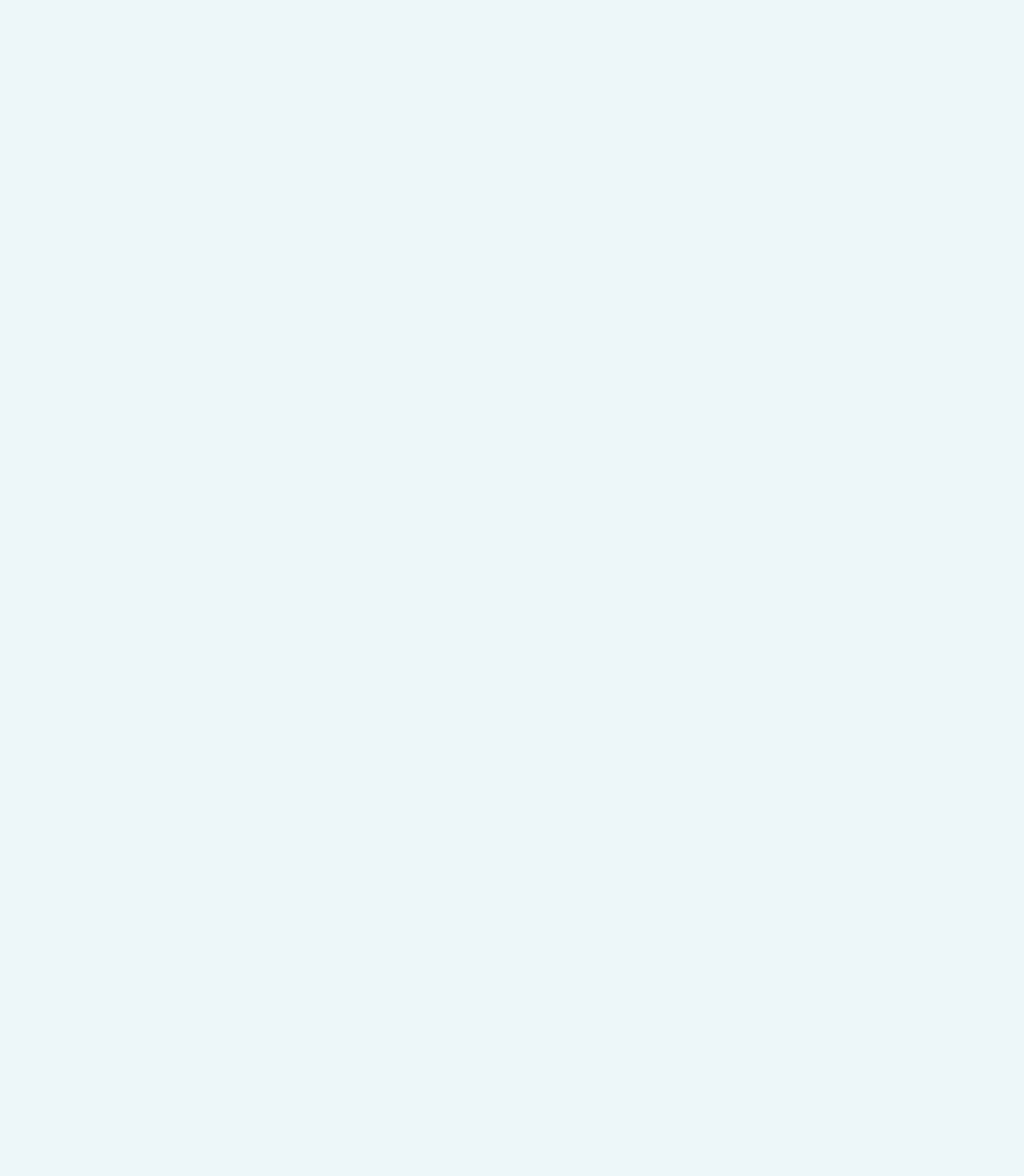
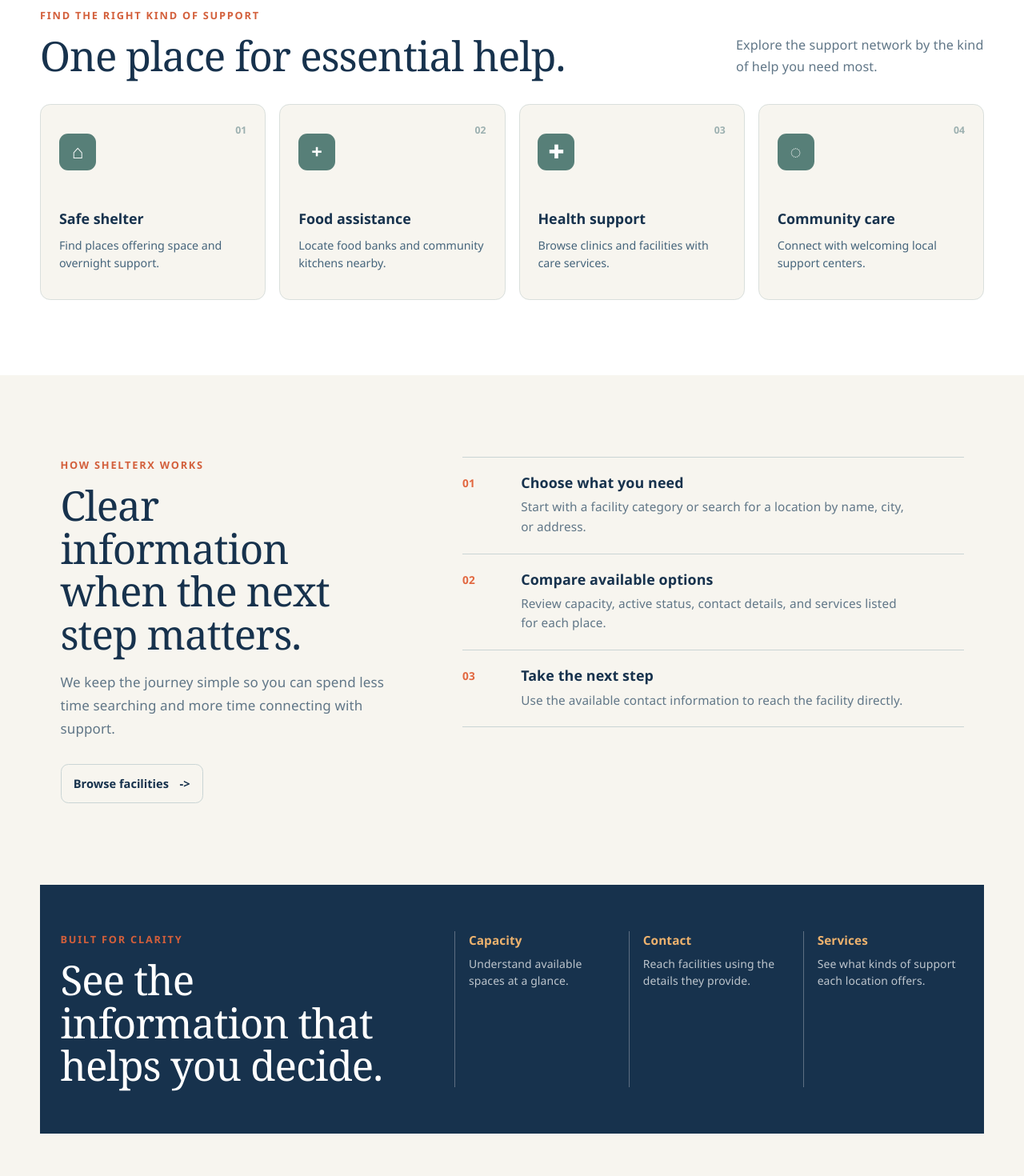
Before and after one commit to Talha-Morshed/ShelterX, a React (Vite) app in the folder client/: page / in a window 1280 px wide. Shown: the part 1280-2750 px from the top of the page at 80% size. Before the commit the page ends 1238 px from the top, so only its background shows below. Built offline with nearby package versions, Linux system fonts and the light colour scheme.

Commit message:
Made the home page visually attractive

```diff
--- a/client/src/components/PublicFacilityBrowser.css
+++ b/client/src/components/PublicFacilityBrowser.css
@@ -236,12 +236,25 @@
   padding: 0.7rem 0.9rem;
   border: 1px solid #cad5d5;
   border-radius: 0.55rem;
-  color: #607687;
-  background: #f7f5ef;
-  cursor: not-allowed;
+  color: #fff;
+  background: #e2673f;
+  cursor: pointer;
   font: inherit;
   font-size: 0.86rem;
   font-weight: 800;
+  transition: background 0.2s ease, border-color 0.2s ease, transform 0.2s ease, box-shadow 0.2s ease;
+}
+
+.public-details-button:hover,
+.public-details-button:focus-visible {
+  border-color: #c95331;
+  background: #c95331;
+  box-shadow: 0 8px 16px rgba(226, 103, 63, 0.2);
+  transform: translateY(-1px);
+}
+
+.public-details-button:active {
+  transform: translateY(0);
 }
 
 .public-state {
--- a/client/src/components/PublicHome.css
+++ b/client/src/components/PublicHome.css
@@ -223,6 +223,237 @@
   line-height: 1.7;
 }
 
+.public-support-section {
+  padding: 5rem 1.5rem 5.5rem;
+  background: #fff;
+}
+
+.public-section-heading,
+.public-support-grid,
+.public-process-section,
+.public-confidence-section,
+.public-home-cta {
+  max-width: 1180px;
+  margin-right: auto;
+  margin-left: auto;
+}
+
+.public-section-heading {
+  display: flex;
+  align-items: flex-end;
+  justify-content: space-between;
+  gap: 2rem;
+  margin-bottom: 2rem;
+}
+
+.public-section-heading h2,
+.public-process-copy h2,
+.public-confidence-section h2,
+.public-home-cta h2 {
+  margin: 0;
+  color: #17324d;
+  font-family: Georgia, 'Times New Roman', serif;
+  font-size: clamp(2rem, 4vw, 3.35rem);
+  font-weight: 500;
+  line-height: 1.05;
+}
+
+.public-section-heading > p {
+  max-width: 310px;
+  margin: 0;
+  color: #607687;
+  font-size: 0.95rem;
+  line-height: 1.65;
+}
+
+.public-support-grid {
+  display: grid;
+  grid-template-columns: repeat(4, minmax(0, 1fr));
+  gap: 1rem;
+}
+
+.public-support-card {
+  position: relative;
+  min-height: 245px;
+  padding: 1.35rem;
+  border: 1px solid #d9dfdc;
+  border-radius: 0.75rem;
+  color: #45647b;
+  background: #f7f5ef;
+  cursor: pointer;
+  font: inherit;
+  text-align: left;
+  transition: transform 0.22s ease, border-color 0.22s ease, box-shadow 0.22s ease;
+}
+
+.public-support-card:hover,
+.public-support-card:focus-visible {
+  border-color: #e2673f;
+  box-shadow: 0 16px 26px rgba(23, 50, 77, 0.1);
+  transform: translateY(-4px);
+}
+
+.public-support-number {
+  position: absolute;
+  top: 1.35rem;
+  right: 1.35rem;
+  color: #9cb0b0;
+  font-size: 0.72rem;
+  font-weight: 800;
+}
+
+.public-support-icon {
+  display: grid;
+  place-items: center;
+  width: 2.7rem;
+  height: 2.7rem;
+  margin-bottom: 2.8rem;
+  border-radius: 0.65rem;
+  color: #fff;
+  background: #577f78;
+  font-size: 1.4rem;
+  font-weight: 800;
+}
+
+.public-support-card strong,
+.public-support-card > span:last-child {
+  display: block;
+}
+
+.public-support-card strong {
+  margin-bottom: 0.5rem;
+  color: #17324d;
+  font-size: 1.05rem;
+}
+
+.public-support-card > span:last-child {
+  font-size: 0.84rem;
+  line-height: 1.5;
+}
+
+.public-process-section {
+  display: grid;
+  grid-template-columns: minmax(0, 0.8fr) minmax(0, 1.2fr);
+  gap: 5rem;
+  padding: 6rem 1.5rem;
+}
+
+.public-process-copy > p:not(.public-eyebrow) {
+  max-width: 430px;
+  margin: 1.15rem 0 1.7rem;
+  color: #607687;
+  line-height: 1.7;
+}
+
+.public-outline-button {
+  display: inline-flex;
+  align-items: center;
+  gap: 0.8rem;
+  padding: 0.72rem 0.9rem;
+  border: 1px solid #cad5d5;
+  border-radius: 0.55rem;
+  color: #17324d;
+  background: transparent;
+  cursor: pointer;
+  font: inherit;
+  font-size: 0.86rem;
+  font-weight: 800;
+}
+
+.public-outline-button:hover,
+.public-outline-button:focus-visible {
+  border-color: #e2673f;
+  color: #d35f3b;
+}
+
+.public-process-list {
+  border-top: 1px solid #cad5d5;
+}
+
+.public-process-item {
+  display: grid;
+  grid-template-columns: 3.2rem 1fr;
+  gap: 1.1rem;
+  padding: 1.25rem 0;
+  border-bottom: 1px solid #cad5d5;
+}
+
+.public-process-item > span {
+  color: #e2673f;
+  font-size: 0.8rem;
+  font-weight: 800;
+}
+
+.public-process-item h3 {
+  margin: 0 0 0.4rem;
+  color: #17324d;
+  font-size: 1.05rem;
+}
+
+.public-process-item p {
+  max-width: 480px;
+  margin: 0;
+  color: #607687;
+  font-size: 0.9rem;
+  line-height: 1.6;
+}
+
+.public-confidence-section {
+  display: grid;
+  grid-template-columns: minmax(0, 0.8fr) minmax(0, 1.2fr);
+  gap: 4rem;
+  padding: 3.4rem 1.5rem;
+  color: #fff;
+  background: #17324d;
+}
+
+.public-confidence-section h2 {
+  color: #fff;
+}
+
+.public-confidence-points {
+  display: grid;
+  grid-template-columns: repeat(3, 1fr);
+  gap: 1rem;
+}
+
+.public-confidence-points div {
+  padding-left: 1rem;
+  border-left: 1px solid rgba(255, 255, 255, 0.3);
+}
+
+.public-confidence-points strong,
+.public-confidence-points span {
+  display: block;
+}
+
+.public-confidence-points strong {
+  margin-bottom: 0.45rem;
+  color: #edb26e;
+  font-size: 0.9rem;
+}
+
+.public-confidence-points span {
+  color: rgba(255, 255, 255, 0.72);
+  font-size: 0.82rem;
+  line-height: 1.5;
+}
+
+.public-home-cta {
+  padding: 6rem 1.5rem 7rem;
+  text-align: center;
+}
+
+.public-home-cta h2 {
+  max-width: 600px;
+  margin: 0 auto;
+}
+
+.public-home-cta > p:not(.public-eyebrow) {
+  margin: 1rem 0 1.5rem;
+  color: #607687;
+}
+
 @media (max-width: 780px) {
   .public-hero {
     padding-top: 3.2rem;
@@ -235,6 +466,16 @@
 
   .public-hero-art {
     min-height: 270px;
+  }
+
+  .public-support-grid {
+    grid-template-columns: repeat(2, minmax(0, 1fr));
+  }
+
+  .public-process-section,
+  .public-confidence-section {
+    grid-template-columns: 1fr;
+    gap: 2.5rem;
   }
 }
 
@@ -260,4 +501,33 @@
   .public-hero-art {
     min-height: 230px;
   }
+
+  .public-support-section,
+  .public-process-section,
+  .public-confidence-section,
+  .public-home-cta {
+    padding-right: 1rem;
+    padding-left: 1rem;
+  }
+
+  .public-section-heading {
+    display: block;
+  }
+
+  .public-section-heading > p {
+    margin-top: 1rem;
+  }
+
+  .public-support-grid,
+  .public-confidence-points {
+    grid-template-columns: 1fr;
+  }
+
+  .public-support-card {
+    min-height: 190px;
+  }
+
+  .public-support-icon {
+    margin-bottom: 1.8rem;
+  }
 }
--- a/client/src/components/PublicHome.jsx
+++ b/client/src/components/PublicHome.jsx
@@ -49,6 +49,99 @@ const PublicHome = ({ onFindHelp, onAdmin }) => (
           Browse verified facility records, check available capacity, and find contact information for support in your area.
         </p>
       </section>
+
+      <section className="public-support-section">
+        <div className="public-section-heading">
+          <div>
+            <p className="public-eyebrow">Find the right kind of support</p>
+            <h2>One place for essential help.</h2>
+          </div>
+          <p>Explore the support network by the kind of help you need most.</p>
+        </div>
+        <div className="public-support-grid">
+          <button type="button" className="public-support-card" onClick={onFindHelp}>
+            <span className="public-support-number">01</span>
+            <span className="public-support-icon">⌂</span>
+            <strong>Safe shelter</strong>
+            <span>Find places offering space and overnight support.</span>
+          </button>
+          <button type="button" className="public-support-card" onClick={onFindHelp}>
+            <span className="public-support-number">02</span>
+            <span className="public-support-icon">+</span>
+            <strong>Food assistance</strong>
+            <span>Locate food banks and community kitchens nearby.</span>
+          </button>
+          <button type="button" className="public-support-card" onClick={onFindHelp}>
+            <span className="public-support-number">03</span>
+            <span className="public-support-icon">✚</span>
+            <strong>Health support</strong>
+            <span>Browse clinics and facilities with care services.</span>
+          </button>
+          <button type="button" className="public-support-card" onClick={onFindHelp}>
+            <span className="public-support-number">04</span>
+            <span className="public-support-icon">◌</span>
+            <strong>Community care</strong>
+            <span>Connect with welcoming local support centers.</span>
+          </button>
+        </div>
+      </section>
+
+      <section className="public-process-section">
+        <div className="public-process-copy">
+          <p className="public-eyebrow">How ShelterX works</p>
+          <h2>Clear information when the next step matters.</h2>
+          <p>
+            We keep the journey simple so you can spend less time searching and more time connecting with support.
+          </p>
+          <button type="button" className="public-outline-button" onClick={onFindHelp}>
+            Browse facilities <span aria-hidden="true">-&gt;</span>
+          </button>
+        </div>
+        <div className="public-process-list">
+          <div className="public-process-item">
+            <span>01</span>
+            <div>
+              <h3>Choose what you need</h3>
+              <p>Start with a facility category or search for a location by name, city, or address.</p>
+            </div>
+          </div>
+          <div className="public-process-item">
+            <span>02</span>
+            <div>
+              <h3>Compare available options</h3>
+              <p>Review capacity, active status, contact details, and services listed for each place.</p>
+            </div>
+          </div>
+          <div className="public-process-item">
+            <span>03</span>
+            <div>
+              <h3>Take the next step</h3>
+              <p>Use the available contact information to reach the facility directly.</p>
+            </div>
+          </div>
+        </div>
+      </section>
+
+      <section className="public-confidence-section">
+        <div>
+          <p className="public-eyebrow">Built for clarity</p>
+          <h2>See the information that helps you decide.</h2>
+        </div>
+        <div className="public-confidence-points">
+          <div><strong>Capacity</strong><span>Understand available spaces at a glance.</span></div>
+          <div><strong>Contact</strong><span>Reach facilities using the details they provide.</span></div>
+          <div><strong>Services</strong><span>See what kinds of support each location offers.</span></div>
+        </div>
+      </section>
+
+      <section className="public-home-cta">
+        <p className="public-eyebrow">Your next step starts here</p>
+        <h2>Let’s find a place that can help.</h2>
+        <p>Browse the current ShelterX facility directory.</p>
+        <button type="button" className="public-primary-button" onClick={onFindHelp}>
+          Find Help <span aria-hidden="true">-&gt;</span>
+        </button>
+      </section>
     </main>
   </div>
 );
```
